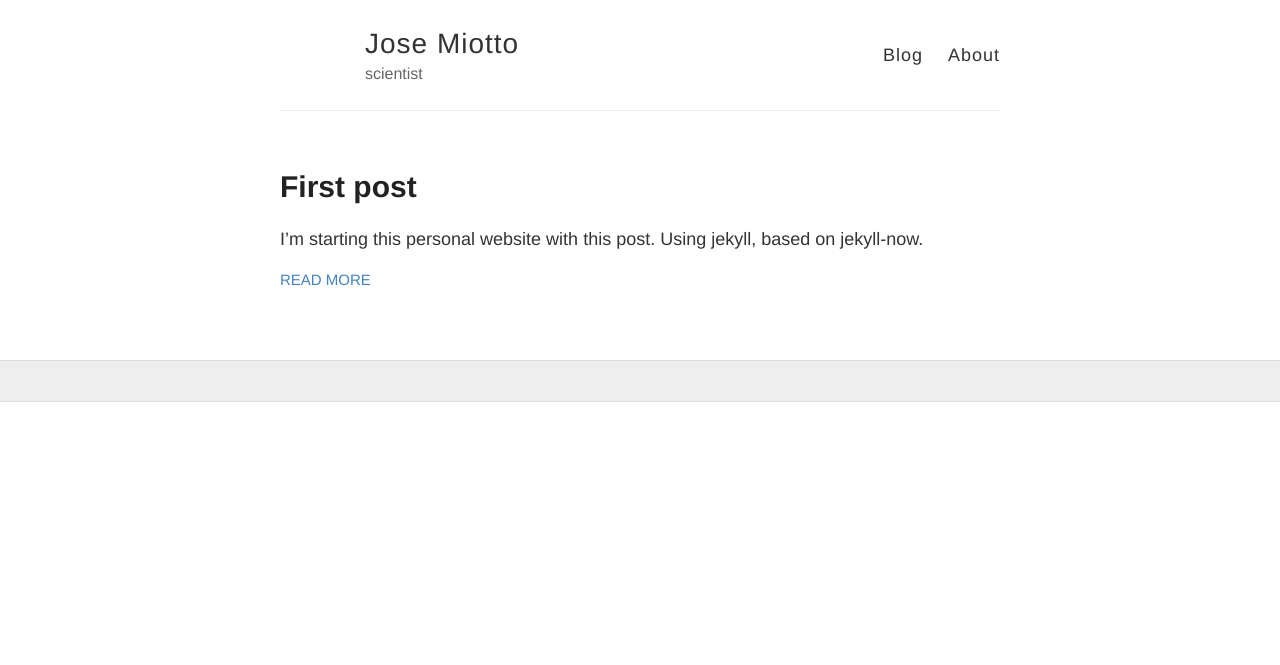
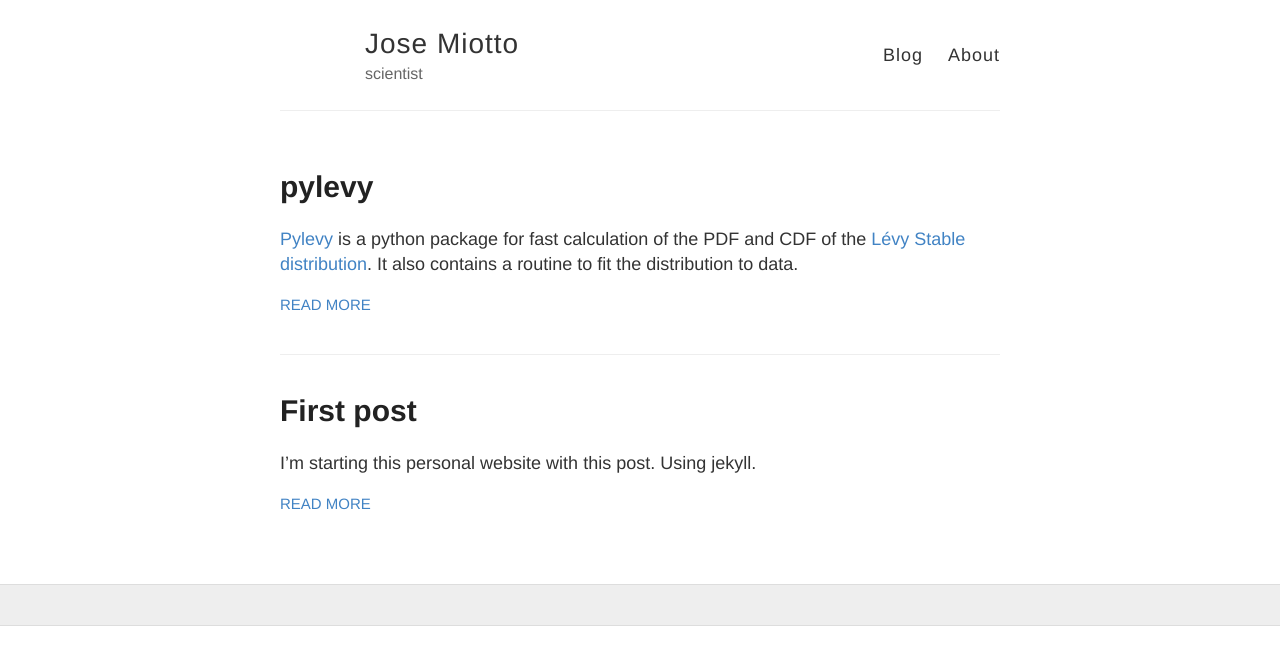
Before and after one commit to josemiotto/josemiotto.github.io, a Jekyll site: the page built from index.html, in a window 1280 px wide. Shown: the top 665 px of the page. Built offline with Jekyll 4.4.1, drawn with Linux system fonts in a browser that asks for light colours.

Commit message:
new post

```diff
--- a/_posts/2017-04-20-First-post.md
+++ b/_posts/2017-04-20-First-post.md
@@ -1,6 +1,7 @@
 ---
 layout: post
 title: First post
+date: 2017-04-20
 ---
 
-I'm starting this personal website with this post. Using jekyll, based on jekyll-now.
+I'm starting this personal website with this post. Using jekyll.
--- /dev/null
+++ b/_posts/2018-08-26-pylevy.md
@@ -0,0 +1,21 @@
+---
+layout: post
+title: pylevy
+date: 2018-08-26
+---
+
+[Pylevy](https://github.com/josemiotto/pylevy) is a python package for fast calculation of the PDF and CDF of the
+[Lévy Stable distribution](https://en.wikipedia.org/wiki/Stable_distribution).
+It also contains a routine to fit the distribution to data.
+
+I published the package a couple of years ago, adapting a previous package developed by Paul Harrison.
+The PDF of the Stable distribution is not explicit, but has to be calculated from the definition, inverting its
+Fourier transform.
+The trick is to save those calculated PDFs for a grid of parameters and interpolate them if a parameter is
+not exactly a value in the grid. The tail of the distribution is computed through a power-law approximation.
+The speed-up in the calculation is needed in order to fit the distribution: the Likelihood function is optimized
+numerically, so the PDF needs to be called multiple times.
+
+Some bugs were reported, so I managed to fix them, after a long time of inactivity. I also updated the documentation,
+and I created a minimal [website for it](https://pylevy.readthedocs.io/en/latest/) at readthedocs.org (
+[this post](https://www.pythonforthelab.com/blog/documenting-with-sphinx-and-readthedocs/) was very helpful for that).
```
